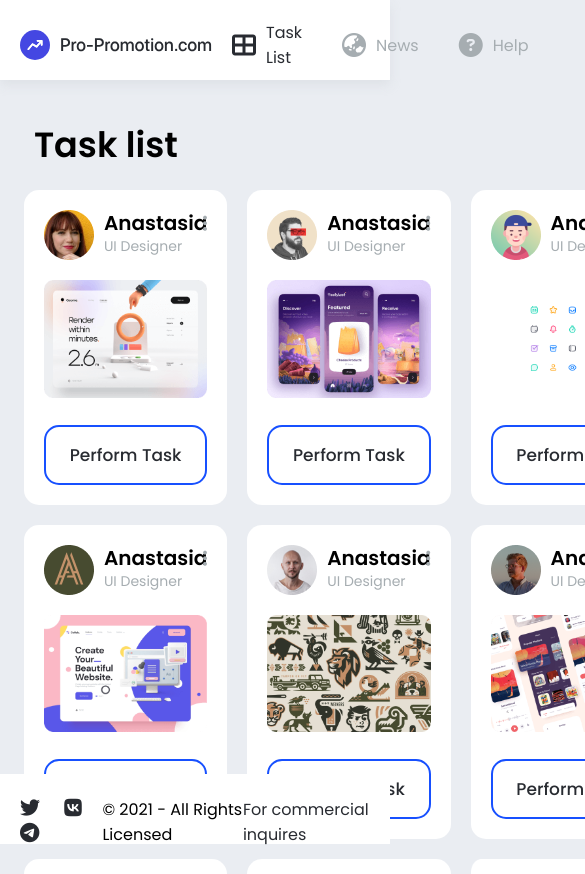
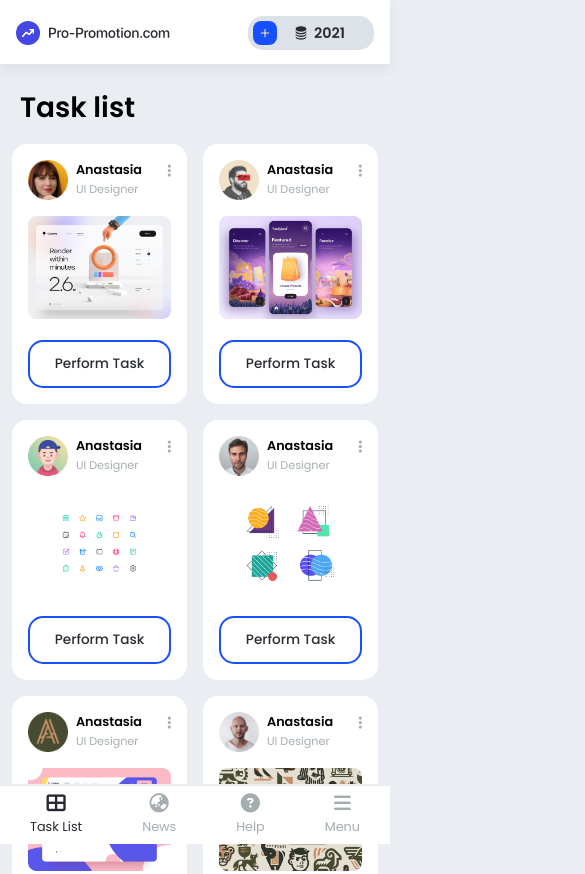
Before and after one commit to Byte-Walker/practice-sites, a plain HTML site: page pro-promotion-web-app/index.html in a window 390 px wide. Shown: the top 874 px of the page, 585 px wide, since content can reach past the window. Drawn offline with Linux system fonts and the light colour scheme.

Commit message:
media queries added for task list page

```diff
--- a/pro-promotion-web-app/index.html
+++ b/pro-promotion-web-app/index.html
@@ -29,15 +29,19 @@
 
         <ul class="nav__list">
           <li class="nav__item">
-            <a href="index.html"><i class="fas fa-th-large"></i>Task List</a>
+            <a href="index.html"><i class="fas fa-th-large"></i> <p>Task List</p> </a>
           </li>
           <li class="nav__item">
-            <a href="news"><i class="fas fa-globe-asia"></i>News</a>
+            <a href="news"><i class="fas fa-globe-asia"></i> <p>News</p> </a>
           </li>
           <li class="nav__item">
-            <a href="#"><i class="fas fa-question-circle"></i>Help</a>
+            <a href="#"><i class="fas fa-question-circle"></i> <p>Help</p> </a>
+          </li>
+          <li class="nav__item">
+            <a href="#"><i class="fas fa-bars"></i></i> <p>Menu</p> </a>
           </li>
         </ul>
+
         <div class="profile">
           <div class="points">
             <img
@@ -64,11 +68,6 @@
     <!---------------------------------------------------------
        Main frame section
       --------------------------------------------------------->
-      <!-- <div class="main-frame">
-        <iframe src="https://lifytricks.com" frameborder="0" name="main-frame" title="main frame"></iframe>
-      </div>
-       -->
-
 
     <!-- Main section -->
     <main>
--- a/pro-promotion-web-app/style.css
+++ b/pro-promotion-web-app/style.css
@@ -112,6 +112,9 @@ header {
 
 .nav__item {
     list-style-type: none;
+}
+
+.nav__item:not(:nth-child(3)) {
     margin-right: 4rem;
 }
 
@@ -123,16 +126,25 @@ header {
     align-items: center;
 }
 
+.nav__item a p {
+    font-size: 1.6rem;
+}
 
 .nav__item:nth-child(1) a {
     color: var(--color-text);
 }
 
+.nav__item:last-child {
+    display: none;
+}
+
 
 .nav__item a i{
-    font-size: 24px;
+    font-size: 2.4rem;
     margin-right: 1rem;
 }
+
+
 
 
 .profile {
@@ -156,21 +168,21 @@ header {
 
 .plus-icon {
     margin-right: 2rem;
+    width: 3rem;
 }
 
 .coin-stack-icon {
     margin-right: 5px;
+    width: 2rem;
 }
 
 .points p {
     font-size: 1.8rem;
     font-weight: 600;
     color: var(--color-text);
+    margin-right: 3rem;
 }
 
-.points p {
-    margin-right: 3rem;
-}
 
 /************************************
 Main frame section styling
@@ -239,7 +251,7 @@ main {
 }
 
 .task__profile__info h2{
-    font-size: 2rem;
+    font-size: 1.6rem;
     font-weight: 600;
     line-height: 2rem;
 
@@ -306,3 +318,120 @@ footer {
 .footer__text {
     color: var(--color-text);
 }
+
+
+
+/************************************
+Media queries
+**************************************/
+
+@media only screen and (max-width: 929px) {
+     .task-grid {
+         grid-template-columns: repeat(3, 1fr);
+     }
+}
+
+@media only screen and (max-width: 830px) {
+    .nav__list {
+        position: fixed;
+        bottom: 0;
+        left: 0;
+
+        padding: 2rem 0;
+        margin-left: 0;
+        background-color: white;
+        width: 100vw;
+        border-top: 2px solid #EAEDF2;
+
+        display: flex;
+        justify-content: space-around;
+    }
+
+    footer {
+        display: none;
+    }
+}
+
+
+@media only screen and (max-width: 699px) {
+    .task-grid {
+        grid-template-columns: repeat(2, 1fr);
+    }
+}
+
+
+@media only screen and (max-width: 475px) {
+
+    html {
+        font-size: 50%;
+    }
+
+    main {
+        padding: 1rem;
+        margin-bottom: 10rem;
+    }
+
+    .nav__list {
+        padding: 1rem 0;
+    }
+
+    .nav__item:last-child {
+        display: block;
+    }
+
+    .nav__item:nth-child(1n) {
+        margin: 0;
+    }
+
+    .nav__item a i {
+        margin: 0;
+        margin-bottom: 5px;
+    }
+
+    .nav__item a{
+        display: flex;
+        flex-direction: column;
+        align-items: center;
+        margin: 0;
+    }
+
+    .profile > img, .profile > i {
+        display: none;
+    }
+}
+
+@media only screen and (max-width: 359px) {
+
+    .btn {
+        padding: 1rem 0;
+    }
+
+    .task-grid {
+        grid-gap: 1rem;
+    }
+
+    .task__profile__info i {
+        display: none;
+    }
+
+    .task__profile img {
+        width: 4rem;
+        height: 4rem;
+    }
+}
+
+@media only screen and (max-width: 320px) {
+
+    html {
+        font-size: 45%;
+    }
+
+    .profile {
+        display: none;
+    }
+
+    /* .task__profile img {
+        width: 3rem;
+        height: 3rem;
+    } */
+}
```
